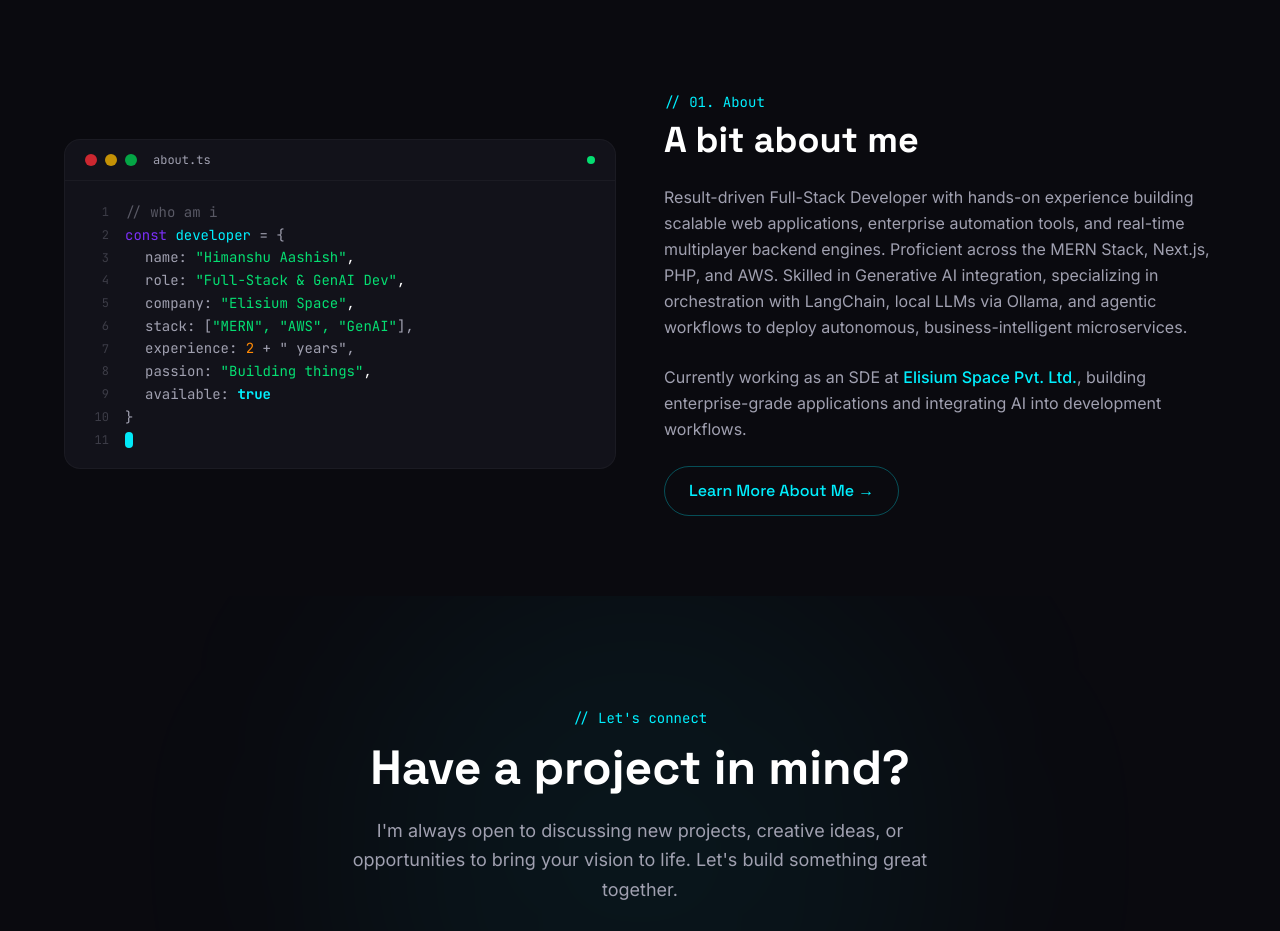
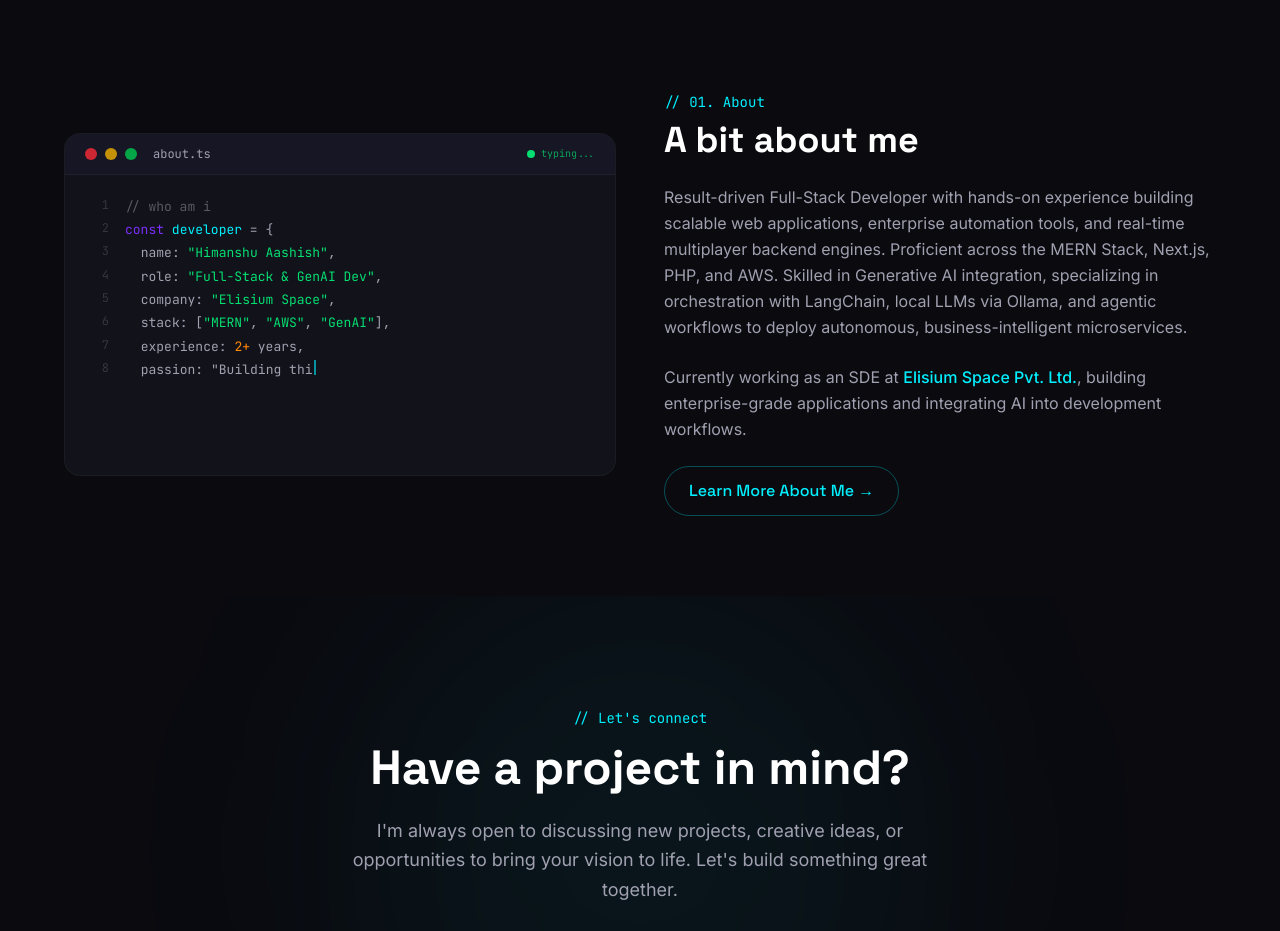
Before and after one commit to himanshxsr/portfolio, a Next.js app: page / in a window 1280 px wide. Shown: the part 1240-2171 px from the top of the page. Built offline with nearby package versions, Linux system fonts and the light colour scheme.

Commit message:
Real character-by-character typing animation with syntax highlighting and cursor

```diff
--- a/components/animations/TypingCodeCard.tsx
+++ b/components/animations/TypingCodeCard.tsx
@@ -1,117 +1,155 @@
 "use client";
 
-import { useEffect, useState, useRef } from "react";
+import { useEffect, useState, useRef, useCallback } from "react";
 import { motion, useInView } from "framer-motion";
 
 interface CodeLine {
-  content: React.ReactNode;
-  indent?: number;
+  text: string;
+  color: string;
+}
+
+const codeLines: CodeLine[] = [
+  { text: "// who am i", color: "text-text-secondary/50" },
+  { text: "const developer = {", color: "mixed" },
+  { text: '  name: "Himanshu Aashish",', color: "mixed" },
+  { text: '  role: "Full-Stack & GenAI Dev",', color: "mixed" },
+  { text: '  company: "Elisium Space",', color: "mixed" },
+  { text: '  stack: ["MERN", "AWS", "GenAI"],', color: "mixed" },
+  { text: '  experience: 2+ years,', color: "mixed" },
+  { text: '  passion: "Building things",', color: "mixed" },
+  { text: "  available: true", color: "mixed" },
+  { text: "}", color: "text-text-secondary" },
+];
+
+function colorize(text: string): React.ReactNode[] {
+  const parts: React.ReactNode[] = [];
+  let i = 0;
+
+  while (i < text.length) {
+    // Comments
+    if (text.startsWith("//", i)) {
+      parts.push(
+        <span key={i} className="text-text-secondary/50">
+          {text.slice(i)}
+        </span>
+      );
+      break;
+    }
+    // Keywords
+    if (text.startsWith("const ", i)) {
+      parts.push(
+        <span key={i} className="text-secondary">
+          const
+        </span>
+      );
+      i += 5;
+      continue;
+    }
+    if (text.startsWith("true", i)) {
+      parts.push(
+        <span key={i} className="text-primary font-bold">
+          true
+        </span>
+      );
+      i += 4;
+      continue;
+    }
+    // Strings
+    if (text[i] === '"') {
+      const end = text.indexOf('"', i + 1);
+      if (end !== -1) {
+        parts.push(
+          <span key={i} className="text-green-400">
+            {text.slice(i, end + 1)}
+          </span>
+        );
+        i = end + 1;
+        continue;
+      }
+    }
+    // Numbers
+    if (/\d/.test(text[i]) && (i === 0 || /[\s:[]/.test(text[i - 1]))) {
+      let numEnd = i;
+      while (numEnd < text.length && /[\d+]/.test(text[numEnd])) numEnd++;
+      parts.push(
+        <span key={i} className="text-orange-400">
+          {text.slice(i, numEnd)}
+        </span>
+      );
+      i = numEnd;
+      continue;
+    }
+    // Variable name after const
+    if (text.startsWith("developer", i)) {
+      parts.push(
+        <span key={i} className="text-primary">
+          developer
+        </span>
+      );
+      i += 9;
+      continue;
+    }
+    // Default
+    parts.push(
+      <span key={i} className="text-text-secondary">
+        {text[i]}
+      </span>
+    );
+    i++;
+  }
+
+  return parts;
 }
 
 export function TypingCodeCard({ className = "" }: { className?: string }) {
   const ref = useRef<HTMLDivElement>(null);
   const isInView = useInView(ref, { once: true, margin: "-100px" });
-  const [visibleLines, setVisibleLines] = useState(0);
+  const [displayedChars, setDisplayedChars] = useState(0);
+  const [isComplete, setIsComplete] = useState(false);
+  const totalChars = codeLines.reduce((sum, line) => sum + line.text.length, 0);
+  const animationRef = useRef<ReturnType<typeof setInterval> | null>(null);
 
-  const codeLines: CodeLine[] = [
-    {
-      indent: 0,
-      content: <span className="text-text-secondary/50">{"// who am i"}</span>,
-    },
-    {
-      indent: 0,
-      content: (
-        <>
-          <span className="text-secondary">const</span>{" "}
-          <span className="text-primary">developer</span>{" "}
-          <span className="text-text-secondary">= {"{"}</span>
-        </>
-      ),
-    },
-    {
-      indent: 1,
-      content: (
-        <>
-          <span className="text-text-secondary">name:</span>{" "}
-          <span className="text-green-400">{`"Himanshu Aashish"`}</span>,
-        </>
-      ),
-    },
-    {
-      indent: 1,
-      content: (
-        <>
-          <span className="text-text-secondary">role:</span>{" "}
-          <span className="text-green-400">{`"Full-Stack & GenAI Dev"`}</span>,
-        </>
-      ),
-    },
-    {
-      indent: 1,
-      content: (
-        <>
-          <span className="text-text-secondary">company:</span>{" "}
-          <span className="text-green-400">{`"Elisium Space"`}</span>,
-        </>
-      ),
-    },
-    {
-      indent: 1,
-      content: (
-        <>
-          <span className="text-text-secondary">stack:</span>{" "}
-          <span className="text-text-secondary">[</span>
-          <span className="text-green-400">{`"MERN", "AWS", "GenAI"`}</span>
-          <span className="text-text-secondary">],</span>
-        </>
-      ),
-    },
-    {
-      indent: 1,
-      content: (
-        <>
-          <span className="text-text-secondary">experience:</span>{" "}
-          <span className="text-orange-400">{`2`}</span>
-          <span className="text-text-secondary">{` + " years",`}</span>
-        </>
-      ),
-    },
-    {
-      indent: 1,
-      content: (
-        <>
-          <span className="text-text-secondary">passion:</span>{" "}
-          <span className="text-green-400">{`"Building things"`}</span>,
-        </>
-      ),
-    },
-    {
-      indent: 1,
-      content: (
-        <>
-          <span className="text-text-secondary">available:</span>{" "}
-          <span className="text-primary font-bold">true</span>
-        </>
-      ),
-    },
-    {
-      indent: 0,
-      content: <span className="text-text-secondary">{"}"}</span>,
-    },
-  ];
+  const startTyping = useCallback(() => {
+    let chars = 0;
+    animationRef.current = setInterval(() => {
+      chars += 1;
+      setDisplayedChars(chars);
+      if (chars >= totalChars) {
+        if (animationRef.current) clearInterval(animationRef.current);
+        setIsComplete(true);
+      }
+    }, 30); // 30ms per character = fast but visible typing
+  }, [totalChars]);
 
   useEffect(() => {
-    if (!isInView) return;
+    if (isInView) {
+      startTyping();
+    }
+    return () => {
+      if (animationRef.current) clearInterval(animationRef.current);
+    };
+  }, [isInView, startTyping]);
 
-    let line = 0;
-    const interval = setInterval(() => {
-      line++;
-      setVisibleLines(line);
-      if (line >= codeLines.length) clearInterval(interval);
-    }, 300);
+  // Calculate which characters to show
+  const getVisibleContent = () => {
+    let charsRemaining = displayedChars;
+    const lines: { text: string; complete: boolean }[] = [];
 
-    return () => clearInterval(interval);
-  }, [isInView, codeLines.length]);
+    for (const line of codeLines) {
+      if (charsRemaining <= 0) break;
+      if (charsRemaining >= line.text.length) {
+        lines.push({ text: line.text, complete: true });
+        charsRemaining -= line.text.length;
+      } else {
+        lines.push({ text: line.text.slice(0, charsRemaining), complete: false });
+        charsRemaining = 0;
+      }
+    }
+
+    return lines;
+  };
+
+  const visibleContent = getVisibleContent();
 
   return (
     <div
@@ -119,7 +157,7 @@ export function TypingCodeCard({ className = "" }: { className?: string }) {
       className={`rounded-2xl bg-surface border border-border-subtle overflow-hidden ${className}`}
     >
       {/* Terminal header */}
-      <div className="flex items-center gap-2 px-5 py-3 border-b border-border-subtle">
+      <div className="flex items-center gap-2 px-5 py-3 border-b border-border-subtle bg-surface-elevated/50">
         <div className="w-3 h-3 rounded-full bg-red-500/80" />
         <div className="w-3 h-3 rounded-full bg-yellow-500/80" />
         <div className="w-3 h-3 rounded-full bg-green-500/80" />
@@ -127,53 +165,57 @@ export function TypingCodeCard({ className = "" }: { className?: string }) {
           about.ts
         </span>
         <div className="flex-1" />
-        <motion.div
-          className="w-2 h-2 rounded-full bg-green-400"
-          animate={{ opacity: [1, 0.3, 1] }}
-          transition={{ duration: 1.5, repeat: Infinity }}
-        />
+        {isInView && (
+          <motion.div
+            className="flex items-center gap-1.5"
+            initial={{ opacity: 0 }}
+            animate={{ opacity: 1 }}
+          >
+            <motion.div
+              className="w-2 h-2 rounded-full bg-green-400"
+              animate={{ opacity: [1, 0.3, 1] }}
+              transition={{ duration: 1.5, repeat: Infinity }}
+            />
+            <span className="text-[10px] font-mono text-green-400/70">typing...</span>
+          </motion.div>
+        )}
       </div>
 
       {/* Code content */}
-      <div className="p-5 font-mono text-sm leading-relaxed min-h-[280px]">
-        {codeLines.map((line, i) => (
-          <motion.div
-            key={i}
-            className="flex items-center"
-            initial={{ opacity: 0, x: -10 }}
-            animate={
-              i < visibleLines
-                ? { opacity: 1, x: 0 }
-                : { opacity: 0, x: -10 }
-            }
-            transition={{ duration: 0.3, ease: "easeOut" }}
-          >
+      <div className="p-5 font-mono text-[13px] leading-[1.8] min-h-[300px]">
+        {visibleContent.map((line, i) => (
+          <div key={i} className="flex">
             {/* Line number */}
-            <span className="w-6 text-right mr-4 text-text-secondary/30 text-xs select-none">
+            <span className="w-6 text-right mr-4 text-text-secondary/25 text-xs select-none shrink-0 pt-[2px]">
               {i + 1}
             </span>
-            {/* Line content */}
-            <span style={{ paddingLeft: `${(line.indent || 0) * 20}px` }}>
-              {line.content}
-            </span>
-          </motion.div>
+            {/* Line content with syntax highlighting */}
+            <span className="whitespace-pre">{colorize(line.text)}</span>
+            {/* Cursor at end of current line */}
+            {!line.complete && !isComplete && (
+              <motion.span
+                className="inline-block w-[2px] h-[1.1em] bg-primary ml-[1px] translate-y-[2px]"
+                animate={{ opacity: [1, 0, 1] }}
+                transition={{ duration: 0.6, repeat: Infinity }}
+              />
+            )}
+          </div>
         ))}
 
-        {/* Blinking cursor */}
-        {visibleLines >= codeLines.length && (
+        {/* Final cursor on new line after complete */}
+        {isComplete && (
           <motion.div
-            className="flex items-center mt-1"
+            className="flex mt-0"
             initial={{ opacity: 0 }}
             animate={{ opacity: 1 }}
-            transition={{ delay: 0.3 }}
           >
-            <span className="w-6 text-right mr-4 text-text-secondary/30 text-xs select-none">
+            <span className="w-6 text-right mr-4 text-text-secondary/25 text-xs select-none shrink-0 pt-[2px]">
               {codeLines.length + 1}
             </span>
             <motion.span
-              className="inline-block w-2 h-4 bg-primary rounded-sm"
+              className="inline-block w-[2px] h-[1.1em] bg-primary translate-y-[2px]"
               animate={{ opacity: [1, 0, 1] }}
-              transition={{ duration: 1, repeat: Infinity }}
+              transition={{ duration: 0.8, repeat: Infinity }}
             />
           </motion.div>
         )}
```
